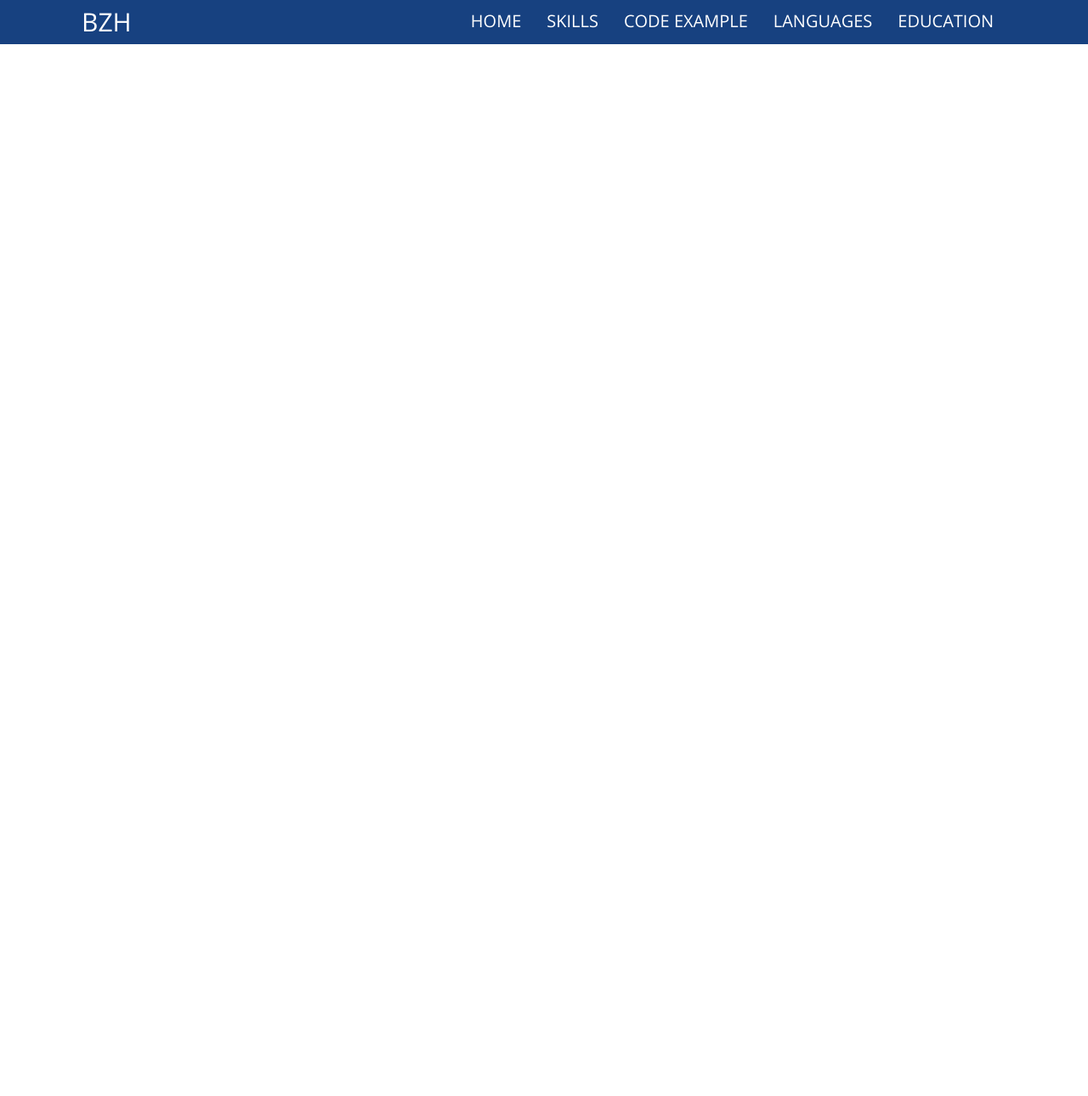
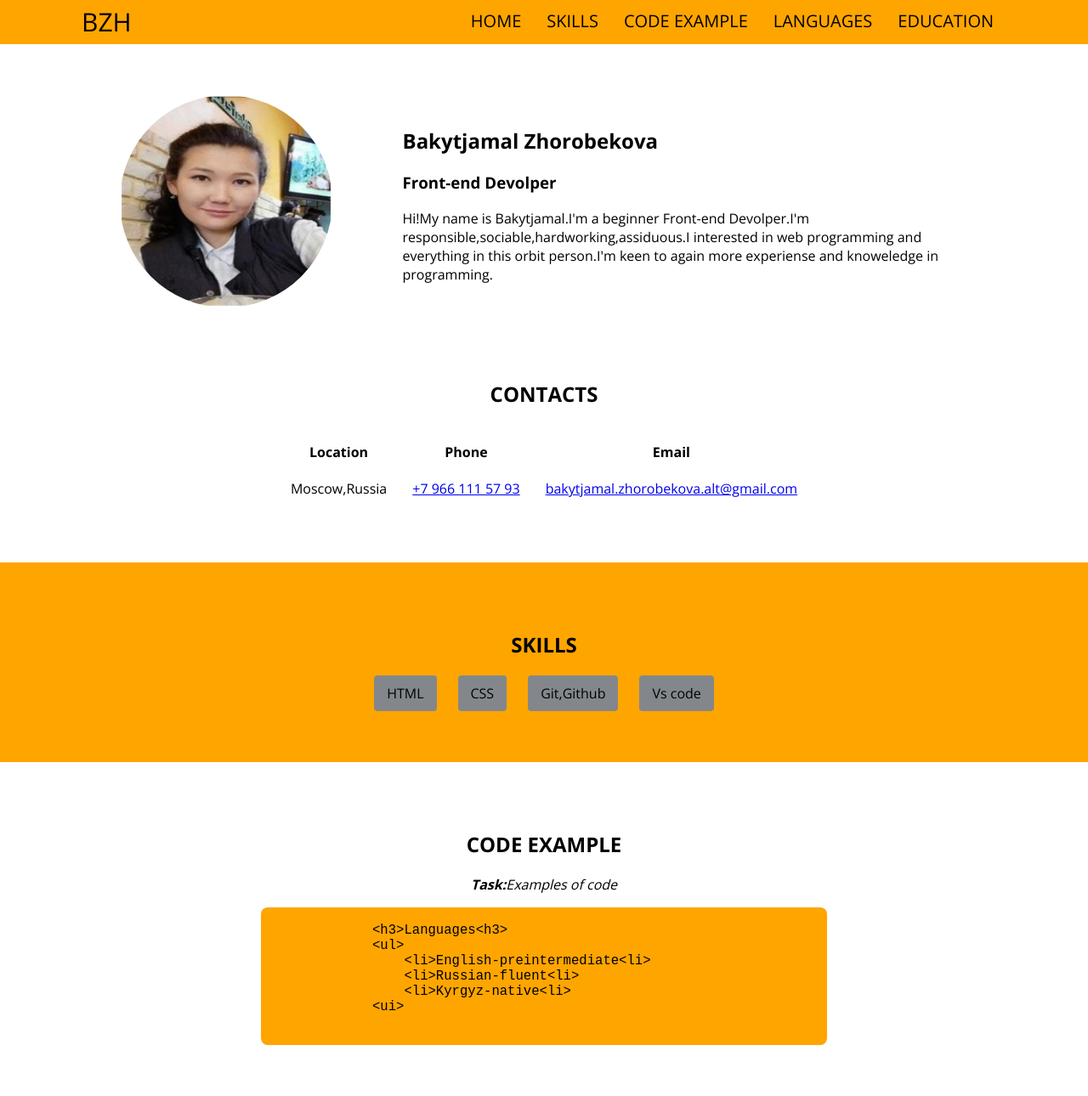
Before and after one commit to Bakytjamal/Portfolio, a plain HTML site: page index.html in a window 1280 px wide. Shown: the whole page at 85% size. Before the commit the page ends 800 px from the top, so only its background shows below. Drawn offline with nearby package versions, Linux system fonts and the light colour scheme.

Commit message:
Add: Intro, contacts, skills, code

```diff
--- a/css/style.css
+++ b/css/style.css
@@ -1,7 +1,7 @@
 :root {
-  --accent: #174180;
-  --accent-light: #3764a7;
-  --pure-white: #fff;
+  --accent: #ffa500;
+  --accent-light: #83878b;
+  --pure-white: black;
 }
 
 html {
@@ -18,13 +18,22 @@ html {
 body {
   margin: 0;
   font-family: "Open Sans", sans-serif;
-  color: var(--accent);
+  color: var(--pure-white);
 }
 
 .container {
   width: 1140px;
   margin: 0 auto;
   padding: 0 15px;
+}
+
+.section {
+  padding: 60px 0;
+}
+
+.section-title {
+  text-transform: uppercase;
+  text-align: center;
 }
 
 .header {
@@ -70,3 +79,93 @@ transition: background-color 0.3s;
 .header-menu-link:hover {
   background-color: var(--accent-light);
 }
+
+.intro {
+  padding: 60px 0;
+}
+
+.intro-inner {
+  display: flex;
+  justify-content: center;
+  align-items: center;
+}
+
+.intro-left {
+  width: 30%;
+}
+
+.intro-img {
+  width: 250px;
+  height: 250px;
+  border-radius: 50%;
+}
+
+.intro-right {
+  width: 60%;
+}
+
+.intro-right
+.intro-right h3 {
+  margin: 0 0 10px;
+}
+
+.contacts {
+  margin-bottom: 60px;
+}
+
+.contacts ul {
+  display: flex;
+  justify-content: center;
+  gap: 30px;
+  margin: 0;
+  padding: 0;
+  list-style: none;
+}
+
+.contacts li {
+  text-align: center;
+}
+
+.skills {
+  padding: 60px 0;
+  color: var(--pure-white);
+  background-color: var(--accent);
+}
+
+.skills ul {
+  display: flex;
+  justify-content: center;
+  flex-wrap: wrap;
+  gap: 25px;
+  margin: 0;
+  padding: 0;
+  list-style: none;
+}
+
+.skills li {
+  padding: 10px 15px;
+  background-color: var(--accent-light);
+  border-radius: 4px;
+}
+
+.code-example {
+  text-align: center;
+}
+
+.code-example p {
+  font-style: italic;
+}
+
+.code-example b {
+  font-size: normal;
+}
+
+.code-example pre {
+  width: 60%;
+  margin: 0 auto;
+  text-align: left;
+  color: var(--pure-white);
+  font-size: 1.2em;
+  background-color: var(--accent);
+  border-radius: 8px;
+}
--- a/index.html
+++ b/index.html
@@ -35,5 +35,70 @@
       </div>
 
     </header>
+    <main>
+      <section class="intro">
+        <div class="container">
+          <div class="intro-inner">
+            <div class="intro-left">
+              <img
+                 class="intro-img" src="images/my-photo.PNG" alt="BakytjamalS" />
+            </div>
+            <div class="intro-right">
+              <h1>Bakytjamal Zhorobekova</h1>
+              <h3>Front-end Devolper</h3>
+              <p>Hi!My name is Bakytjamal.I'm a beginner Front-end Devolper.I'm responsible,sociable,hardworking,assiduous.I interested in web programming and everything in this orbit person.I'm keen to again more experiense and knoweledge in programming.</p>
+            </div>
+          </div>
+        </div>
+      </section>
+      <section class="contacts">
+        <div class="container">
+          <h2 class="section-title">Contacts</h2>
+          <ul>
+            <li>
+              <h4>Location</h4>
+              <p>Moscow,Russia</p>
+            </li>
+            <li>
+              <h4>Phone</h4>
+              <a href="tel:+79661115793">+7 966 111 57 93</a>
+            </li>
+            <li>
+              <h4>Email</h4>
+              <a href="mailto:bakytjamal.zhorobekova.alt@gmail.com">bakytjamal.zhorobekova.alt@gmail.com</a>
+            </li>
+          </ul>
+        </div>
+      </section>
+      <section id="skills" class="skills section">
+        <div class="container">
+          <h2 class="section-title">Skills</h2>
+          <ul>
+            <li>HTML</li>
+            <li>CSS</li>
+            <li>Git,Github</li>
+            <li>Vs code</li>
+          </ul>
+        </div>
+      </section>
+      <section id="code" class="code-example section">
+        <div class="container">
+          <h2 class="section-title">Code Example</h2>
+          <p>
+            <b>Task:</b>Examples of code
+          </p>
+          <pre>
+            <code>
+              &lt;h3&gt;Languages&lt;h3&gt;
+              &lt;ul&gt;
+                  &lt;li&gt;English-preintermediate&lt;li&gt;
+                  &lt;li&gt;Russian-fluent&lt;li&gt;
+                  &lt;li&gt;Kyrgyz-native&lt;li&gt;
+              &lt;ui&gt;
+            </code>
+          </pre>
+        </div>
+      </section>
+    </main>
   </body>
 </html>
```
Also changed, not shown: images/my-photo.PNG (added).
